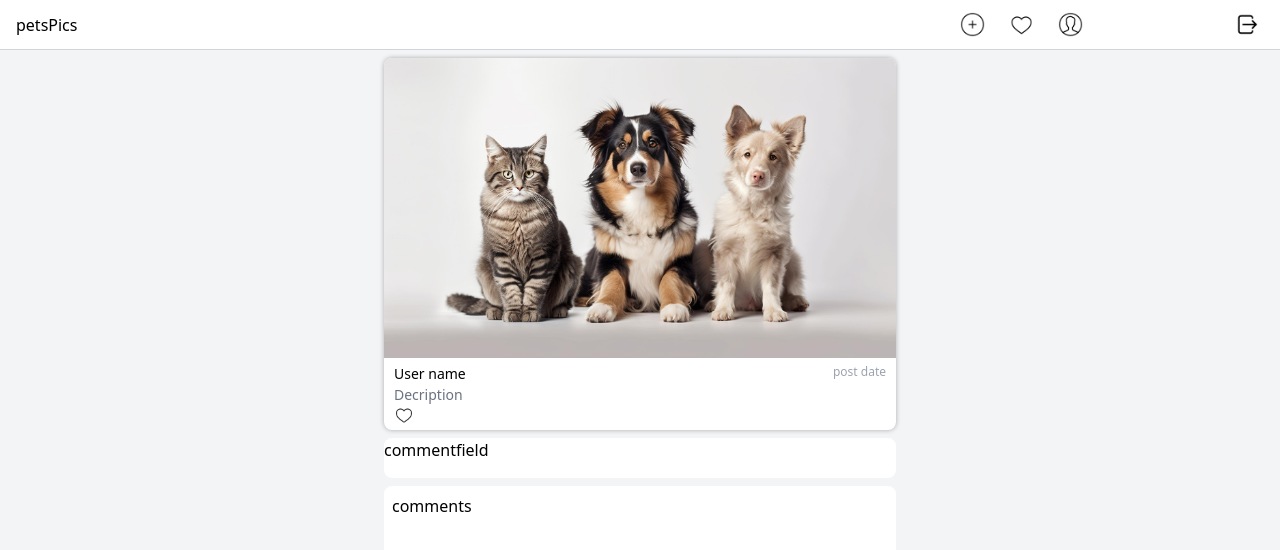
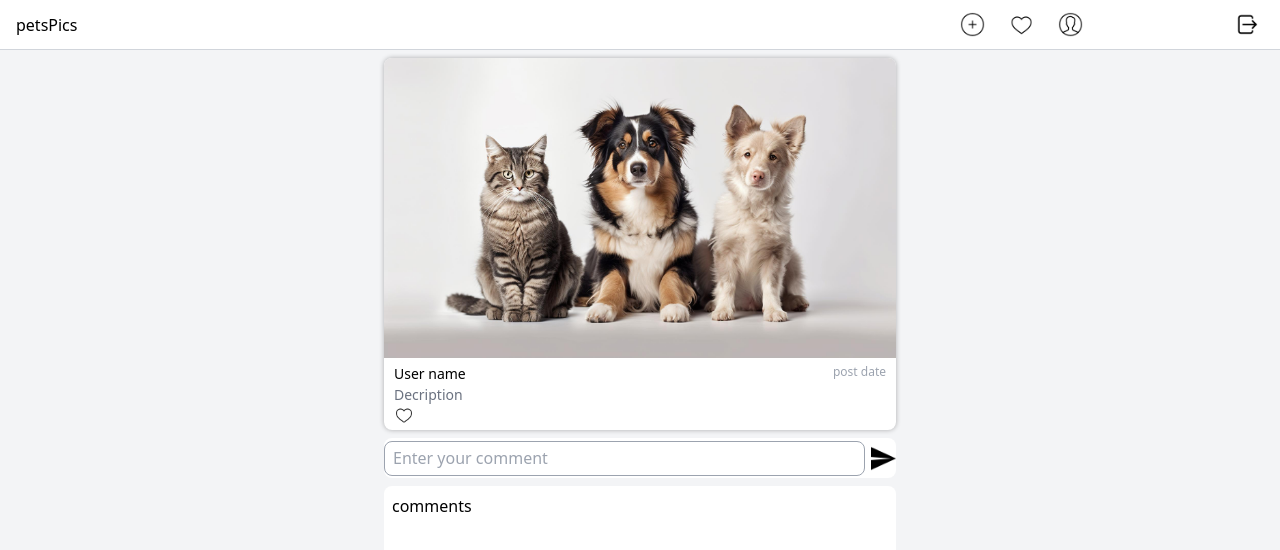
Before and after one commit to Jospin6/petsPics_api, a React (Vite) app in the folder client/: page /user/comment in a window 1280 px wide. Shown: the top 550 px of the page. Built offline with nearby package versions, Linux system fonts and the light colour scheme.

Commit message:
Design the comment input field

```diff
--- a/client/src/components/Comments.jsx
+++ b/client/src/components/Comments.jsx
@@ -1,10 +1,14 @@
 import { PostItem } from "./PostItem"
+import { Image } from './Image'
+import paper_plane from '../assets/images/paper_plane.png'
 
 export const Comments = () => {
     return <div className="mt-2">
         <PostItem showCommentIcon="hidden"/>
-        <div className="h-[40px] rounded-lg bg-white mt-2">
-            commentfield
+        <div className="h-[40px] rounded-lg bg-white mt-2 flex justify-between items-center">
+            <input type="text" className="w-[94%] h-[35px] border-[1px] border-gray-400
+            rounded-lg pl-2 outline-none text-black" placeholder="Enter your comment"/>
+            <Image src={paper_plane} alt="send" style="w-[25px] h-[25px] "/>
         </div>
         <div className="bg-white rounded-lg mt-2 h-[200px] p-2">
             comments
```
Also changed, not shown: client/src/assets/images/paper_plane.png (added).
